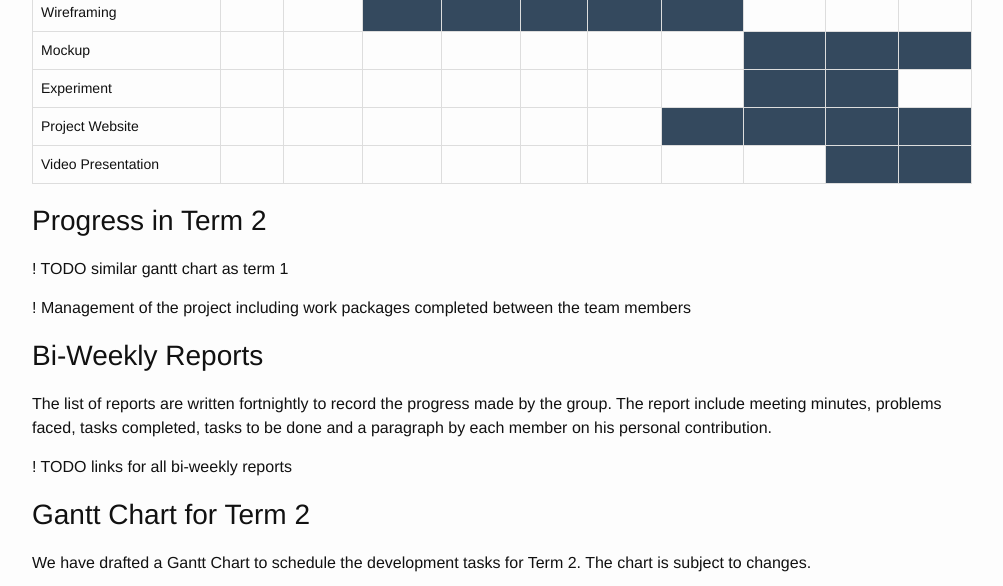
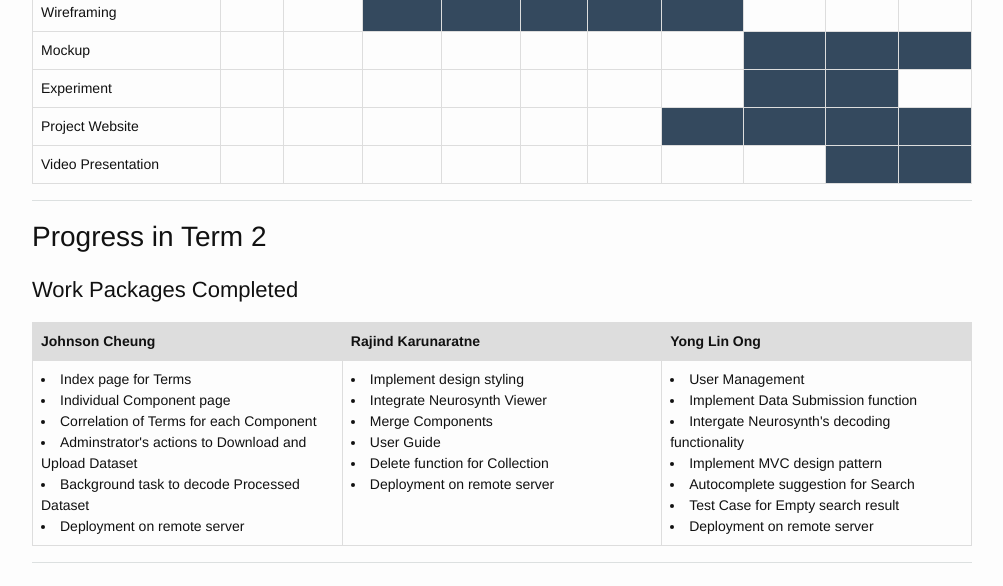
Before and after one commit to UCL-CS35/group35, a Jekyll site: the page built from 2015/group35/project.md, in a window 1280 px wide and 900 px high, scrolled down 364 px, cut to the strip 0-586 px from the top of the window. Shown: the whole strip, without its empty margins (138-1141 px from the left). Built offline with Jekyll 4.4.1, drawn with Linux system fonts in a browser that asks for light colours.

Commit message:
Work Packages

```diff
--- a/2015/group35/project.md
+++ b/2015/group35/project.md
@@ -117,23 +117,71 @@ permalink: /project/
   </tbody>
 </table>
 
+<hr>
+
 ## Progress in Term 2
 
-! TODO similar gantt chart as term 1
+### Work Packages Completed
 
-! Management of the project including work packages completed between the team members
+<table>
+  <thead>
+  <tr>
+    <th width="33%">Johnson Cheung</th>
+    <th>Rajind Karunaratne</th>
+    <th width="33%">Yong Lin Ong</th>
+  </tr>
+  </thead>
+  <tbody>
+  <tr style="vertical-align:top;">
+    <td>
+      <li>Index page for Terms</li>
+      <li>Individual Component page</li>
+      <li>Correlation of Terms for each Component</li>
+      <li>Adminstrator's actions to Download and Upload Dataset</li>
+      <li>Background task to decode Processed Dataset</li>
+      <li>Deployment on remote server</li>
+    </td>
+    <td>
+      <li>Implement design styling</li>
+      <li>Integrate Neurosynth Viewer</li>
+      <li>Merge Components</li>
+      <li>User Guide</li>
+      <li>Delete function for Collection</li>
+      <li>Deployment on remote server</li>
+    </td>
+    <td>
+      <li>User Management</li>
+      <li>Implement Data Submission function</li>
+      <li>Intergate Neurosynth's decoding functionality</li>
+      <li>Implement MVC design pattern</li>
+      <li>Autocomplete suggestion for Search</li>
+      <li>Test Case for Empty search result</li>
+      <li>Deployment on remote server</li>
+    </td>
+  </tr>
+  </tbody>
+</table>
+
+<hr>
 
 ## Bi-Weekly Reports
+
 The list of reports are written fortnightly to record the progress made by the group. The report include meeting minutes, problems faced, tasks completed, tasks to be done and a paragraph by each member on his personal contribution.
 
 ! TODO links for all bi-weekly reports
 
+<hr>
+
 ## Gantt Chart for Term 2
+
 We have drafted a Gantt Chart to schedule the development tasks for Term 2. The chart is subject to changes.
 
 <iframe style="margin-bottom:15px;width:100%;height:600px;border:1px solid #ddd" src="https://docs.google.com/spreadsheets/d/1HN2mcfyxIBp2VjrhvK1a0v93PscYGXTvdhvVQPNaz08/pubhtml?widget=true&amp;headers=false"></iframe>
 
+<hr>
+
 ## Project Repository
+
 We will be hosting our source codes for our project on GitHub. The table below contain information of all our source codes.
 
 <table>
@@ -173,6 +221,8 @@ We will be hosting our source codes for our project on GitHub. The table below c
   </tbody>
 </table>
 
+<hr>
+
 ## Project Management Tools
 
 ### Facebook Groups
```
Also changed, not shown: 2015/group35/docs.md (+2 -0 lines), 3 other files.
